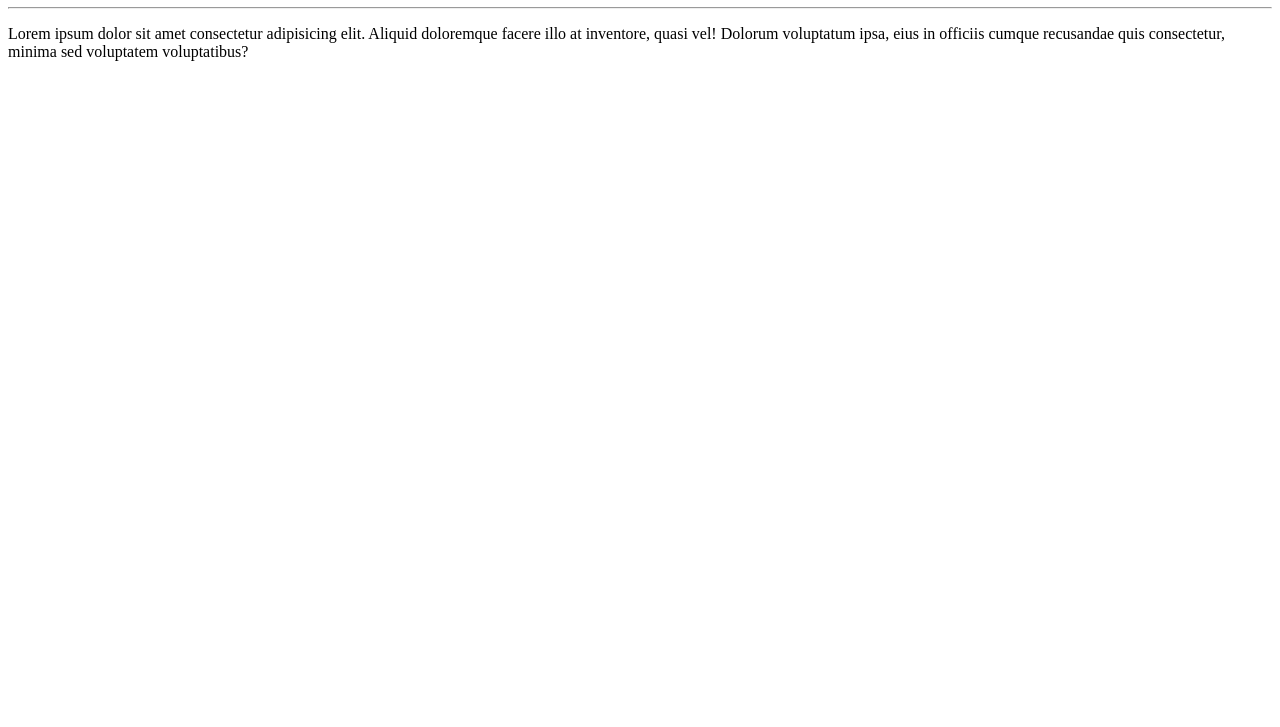
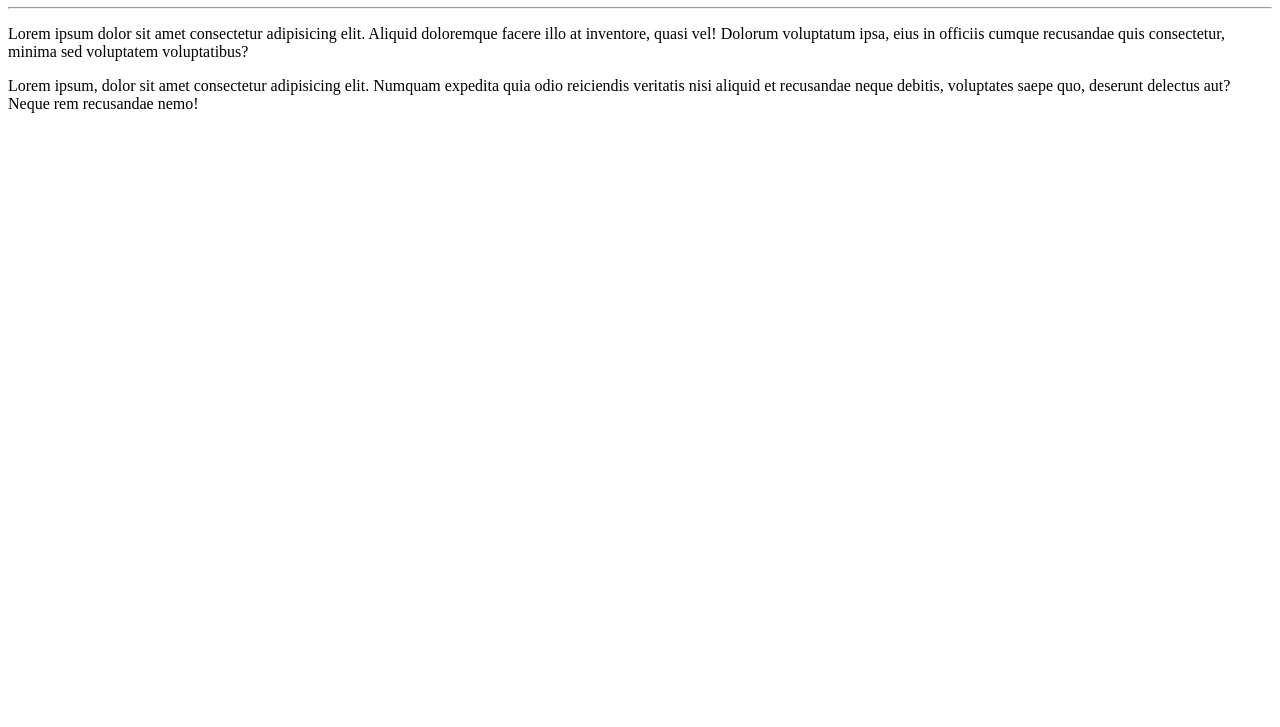
Before and after one commit to XavierFabio/Ola-Mundo, a plain HTML site: page site-exemplo/index.html in a window 1280 px wide. Shown: the part 73-800 px from the top of the page. Drawn offline with Linux system fonts and the light colour scheme.

Commit message:
adicionei um parágrafo

```diff
--- a/site-exemplo/index.html
+++ b/site-exemplo/index.html
@@ -10,5 +10,6 @@
     <h1>Olá, Mundo!</h1>
     <hr>
     <p>Lorem ipsum dolor sit amet consectetur adipisicing elit. Aliquid doloremque facere illo at inventore, quasi vel! Dolorum voluptatum ipsa, eius in officiis cumque recusandae quis consectetur, minima sed voluptatem voluptatibus?</p>
+    <p>Lorem ipsum, dolor sit amet consectetur adipisicing elit. Numquam expedita quia odio reiciendis veritatis nisi aliquid et recusandae neque debitis, voluptates saepe quo, deserunt delectus aut? Neque rem recusandae nemo!</p>
 </body>
 </html>
```
